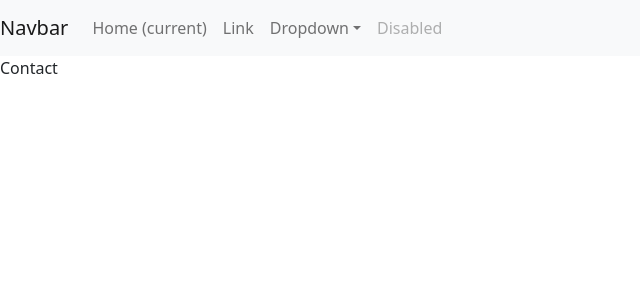
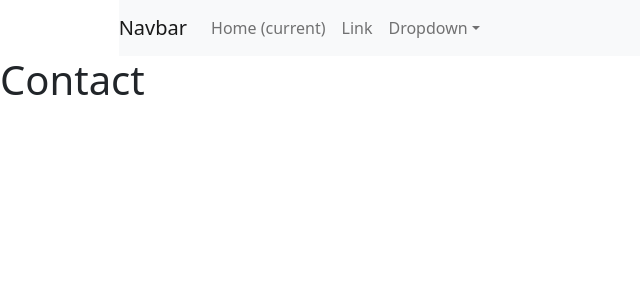
Before and after one commit to prodeveloper03/sounak-portfolio, a React (Create React App) app: page /Contact in a window 1280 px wide. Shown: the top 300 px of the page, without its empty margins (0-640 px from the left). Built offline with nearby package versions, Linux system fonts and the light colour scheme.

Commit message:
center alignment

```diff
--- a/src/About.jsx
+++ b/src/About.jsx
@@ -3,7 +3,7 @@ import React from 'react'
 
 const About = () => {
   return(
-    <h>About</h>
+    <h1>About</h1>
   );
 }
 export default About;
--- a/src/App.js
+++ b/src/App.js
@@ -1,5 +1,6 @@
 import React from 'react';
 import "../node_modules/bootstrap/dist/css/bootstrap.min.css";
+import '../node_modules/bootstrap/dist/js/bootstrap.bundle';
 import { Switch ,Route, Redirect} from 'react-router';
 import Navbar from "./Navbar"
 import Home from './Home';
--- a/src/Contact.jsx
+++ b/src/Contact.jsx
@@ -4,7 +4,7 @@ import React from 'react'
 const Contact = () => {
   return(
     <>
-    <h>Contact</h>
+    <h1>Contact</h1>
     </>
   );
 };
--- a/src/Home.jsx
+++ b/src/Home.jsx
@@ -3,7 +3,7 @@ import React from 'react'
 
 const Home = () => {
   return(
-    <h>Home</h>
+    <h1>Home</h1>
   );
 }
 export default Home;
--- a/src/Navbar.jsx
+++ b/src/Navbar.jsx
@@ -2,7 +2,13 @@ import React from 'react'
 
 const Navbar = () => {
   return(
-    <>
+
+    <div className = "container-fluid nav_bg">
+      <div className = 'row'>
+        <div className = "col-10 mx-auto">
+
+
+
             <nav className="navbar navbar-expand-lg navbar-light bg-light">
             <a className="navbar-brand" href="#">Navbar</a>
             <button className="navbar-toggler" type="button" data-toggle="collapse" data-target="#navbarSupportedContent" aria-controls="navbarSupportedContent" aria-expanded="false" aria-label="Toggle navigation">
@@ -28,15 +34,15 @@ const Navbar = () => {
                     <a className="dropdown-item" href="#">Something else here</a>
                   </div>
                 </li>
-      <li className="nav-item">
-        <a className="nav-link disabled" href="#">Disabled</a>
-      </li>
               </ul>
 
             </div>
           </nav>
-    </>
+
+              </div>
+           </div>
+        </div>
 
   );
 }
-export default Navbar;
+export default Navbar
--- a/src/Skill.jsx
+++ b/src/Skill.jsx
@@ -3,7 +3,7 @@ import React from 'react'
 
 const Skill = () => {
   return(
-    <h>Skills</h>
+    <h1>Skills</h1>
   );
 }
 export default Skill;
```
Lines whose indentation alone changed are shown as unchanged.
